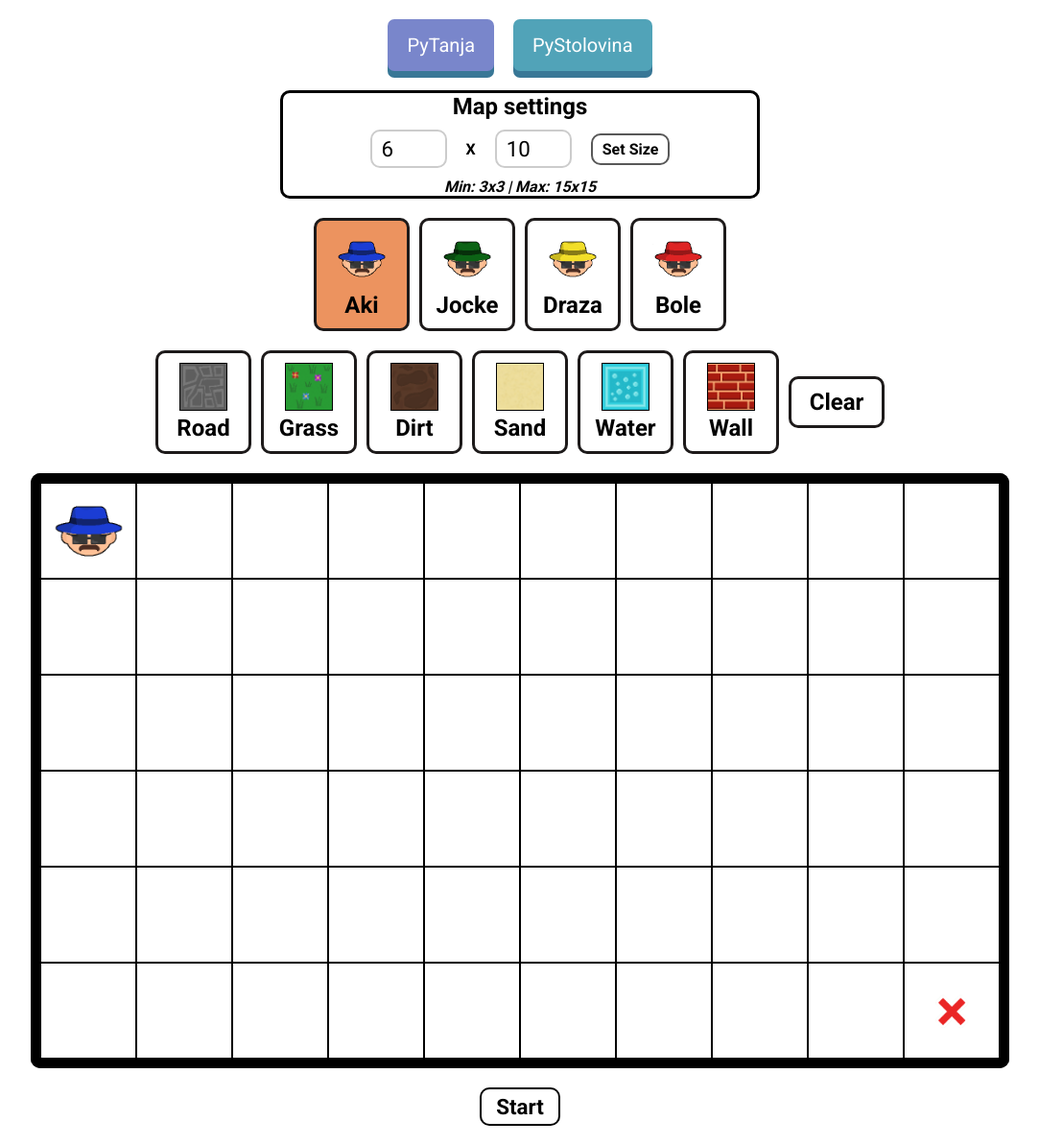
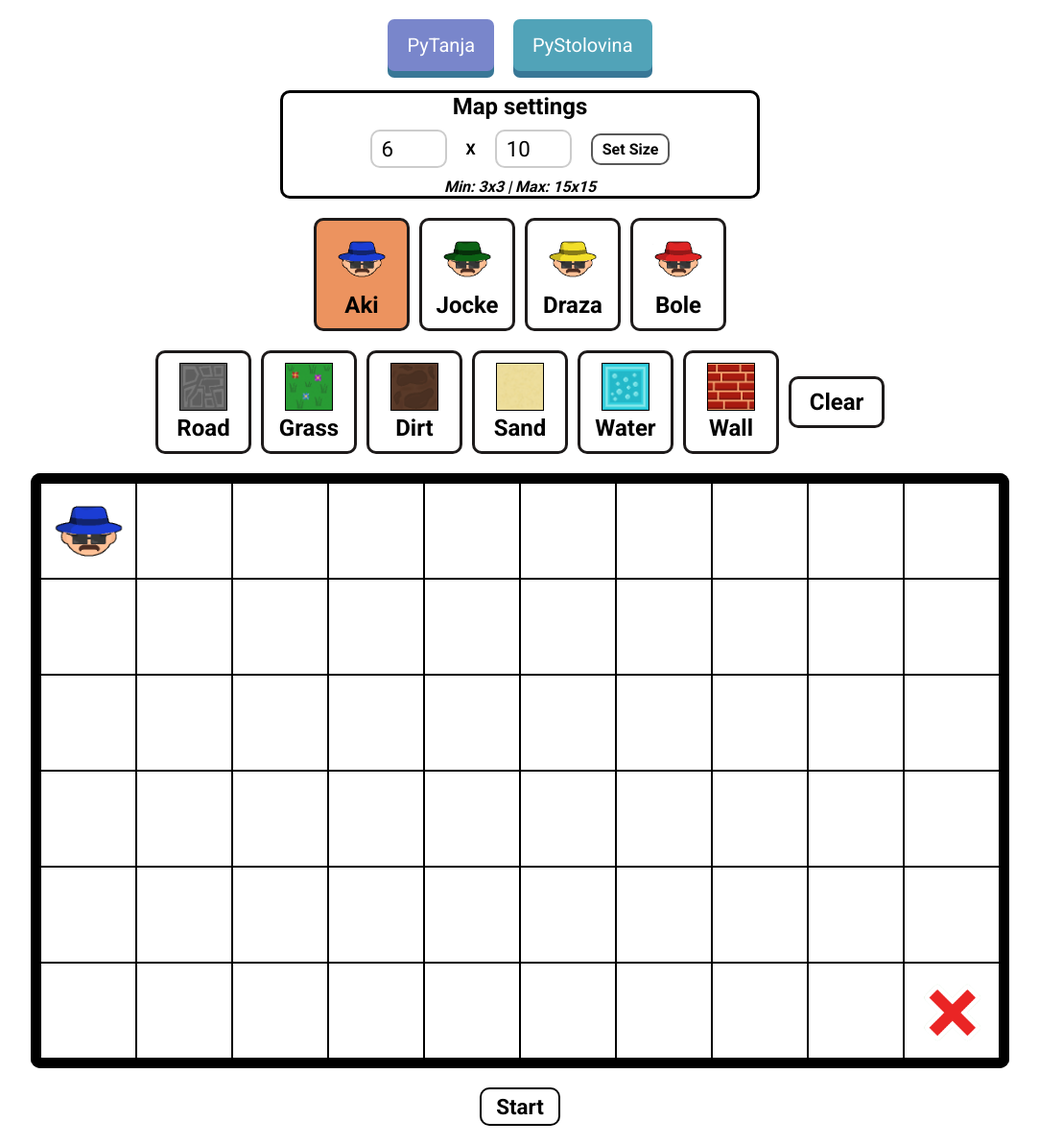
Before and after one commit to ensarhamzic/artificial-intelligence-client, a React (Create React App) app: page / in a window 1280 px wide. Shown: the whole page at 96% size, without its empty margins (98-1181 px from the left). Built offline with nearby package versions, Linux system fonts and the light colour scheme.

Commit message:
ui improved

```diff
--- a/src/components/PyTanjaMap/PyTanjaMap.module.css
+++ b/src/components/PyTanjaMap/PyTanjaMap.module.css
@@ -71,12 +71,8 @@
   background-size: cover;
 }
 
-.finish,
-.agent {
-  width: 50px;
-}
-
-.agent {
+.agent,
+.finish {
   width: 85px;
 }
 
```
